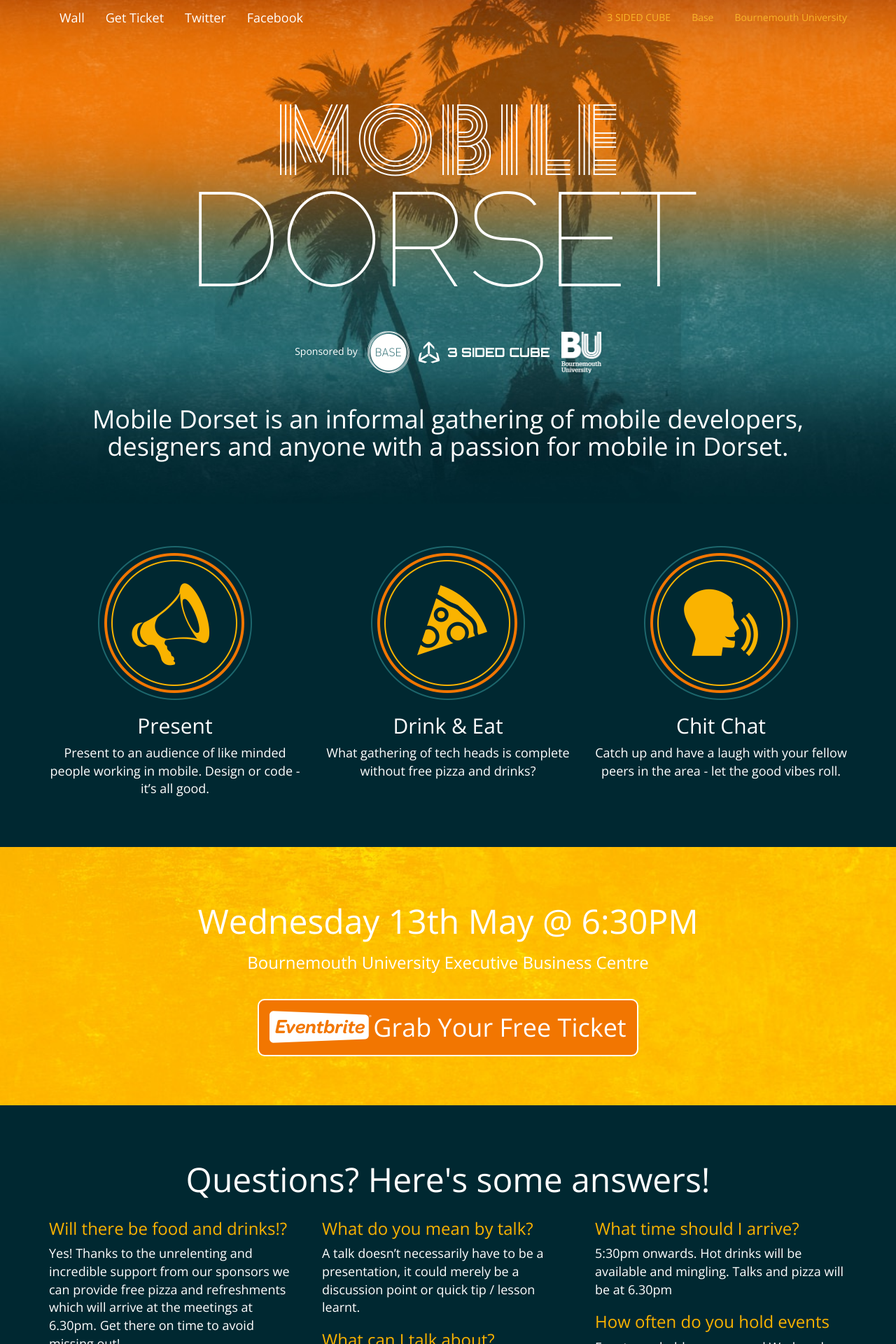
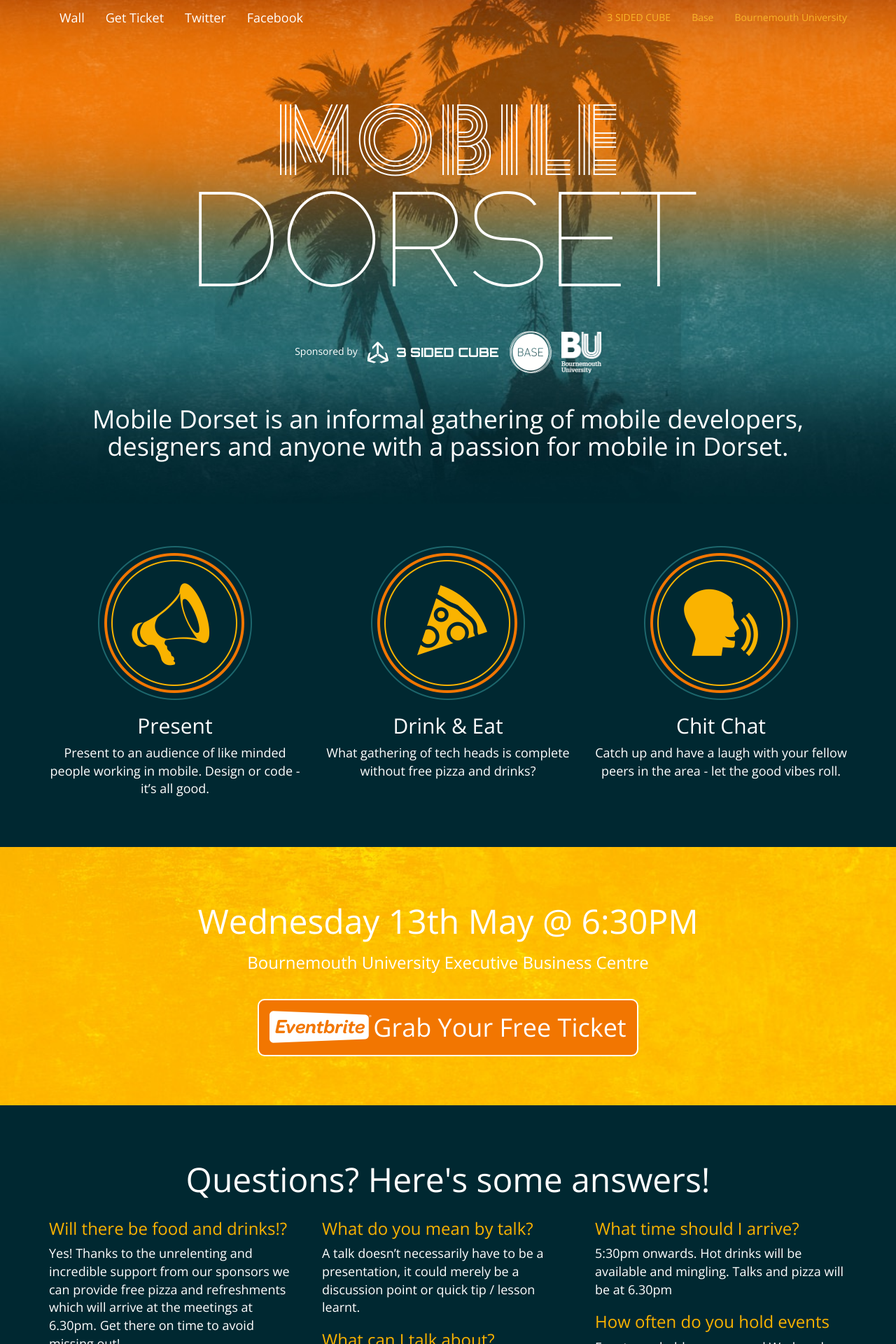
Before and after one commit to MobileDorset/mobiledorset.github.io, a Jekyll site: the page built from index.html, in a window 1280 px wide. Shown: the top 1920 px of the page at 70% size. Built offline with Jekyll 4.4.1, drawn with Linux system fonts in a browser that asks for light colours.

Commit message:
reordered sponsors to be alphabeticall for images

```diff
--- a/_includes/header.html
+++ b/_includes/header.html
@@ -33,11 +33,11 @@
     <div class="container">
         <div class="sponsors">
             <span>Sponsored by</span>
+            <a href="http://3sidedcube.com" target="_blank">
+                <img src="{{ site.url }}/images/sponsor-3sc@2x.png" width="190">
+            </a>
             <a href="http://wearebase.com" target="_blank">
                 <img src="{{ site.url }}/images/sponsor-base@2x.png" width="60">
-            </a>
-            <a href="http://3sidedcube.com" target="_blank">
-                <img src="{{ site.url }}/images/sponsor-3sc@2x.png" width="190">
             </a>
             <a href="http://www.bournemouth.ac.uk" target="_blank">
                 <img src="{{ site.url }}/images/sponsor_bu@2x.png" width="57">
```
